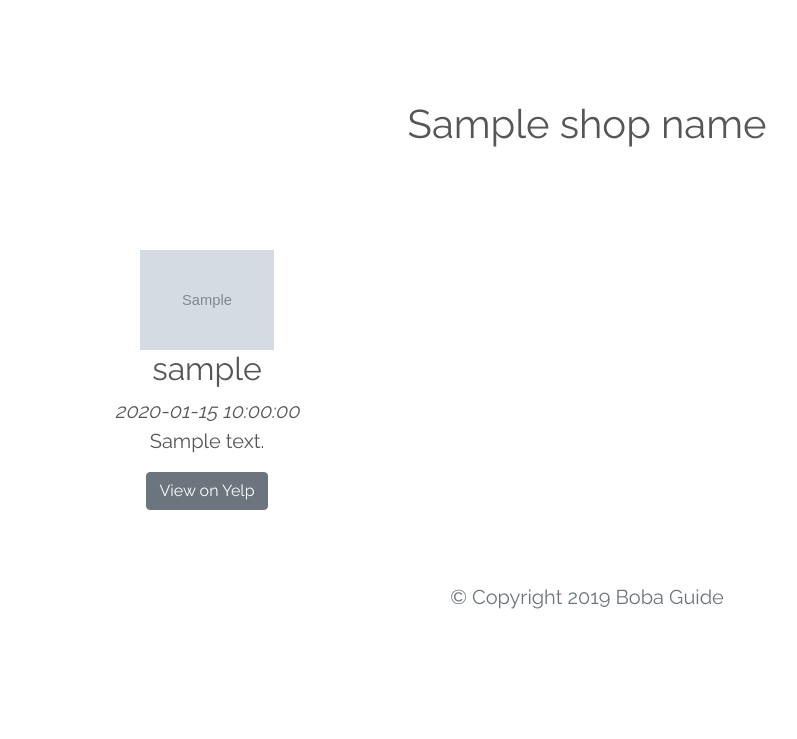
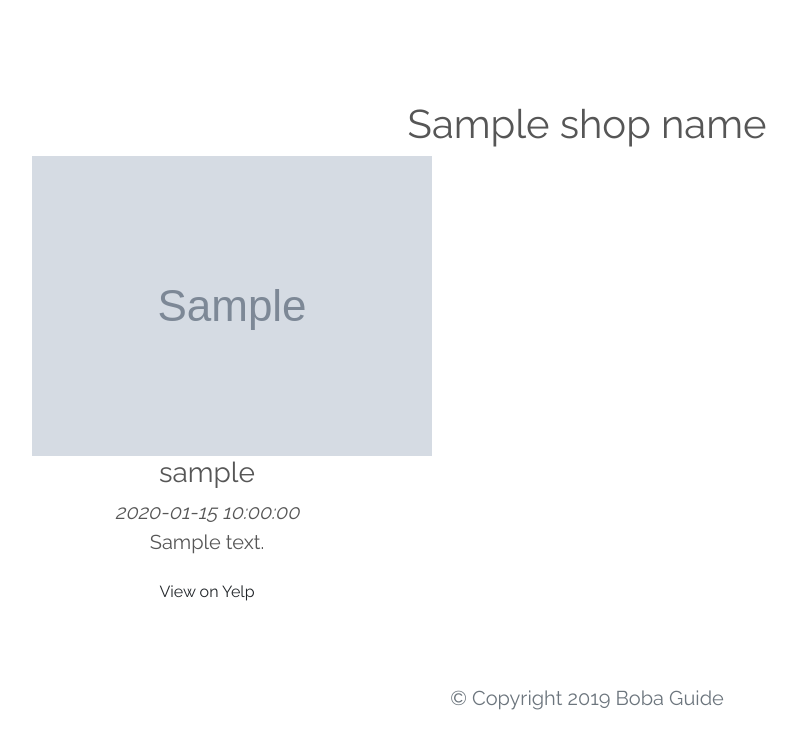
Before and after one commit to rooneyshuman/bobaguide, a Flask app: template templates/reviews.html in a window 1280 px wide. Shown: the part 61-800 px from the top of the page, without its empty margins (53-850 px from the left). Run offline with Flask 2, Linux system fonts and the light colour scheme; the template is opened without the code that fills it: most values are stand-ins (such as "Sample title", 1, 10 or a date in 2020); grey boxes marked "Sample" are stand-in pictures; some libraries are stand-ins or nearby versions.

Commit message:
Finish formatting reviews content

```diff
--- a/templates/reviews.html
+++ b/templates/reviews.html
@@ -6,19 +6,21 @@
 {% endblock %}
 
 {% block content %}
-<div >
-  <div class="container" style="height:250px">
-      <h1><center>{{ shop_name }}</center></h1>
+<div>
+  <div class="container" id="shop_bg">
+    <h1>
+      <center>{{ shop_name }}</center>
+    </h1>
   </div>
   <div class="container marketing">
     <div class="row">
       {% for review in yelp_reviews %}
       <div class="col-lg-4">
-            <img src="{{ review.user_img }}" style="height:100px">
-            <h2>{{ review.user_name }}</h2>
+        <img src="{{ review.user_img }}" id="user_img">
+        <h3>{{ review.user_name }}</h3>
         <i>{{ review.date }}</i>
         <p>{{ review.text }}</p>
-            <p><a class="btn btn-secondary" href="{{ review.url }}" role="button">View on Yelp</a></p>
+        <p><a class="btn btn-md" href="{{ review.url }}" role="button">View on Yelp</a></p>
       </div>
       {% endfor %}
     </div>
```
Lines whose indentation alone changed are shown as unchanged.
